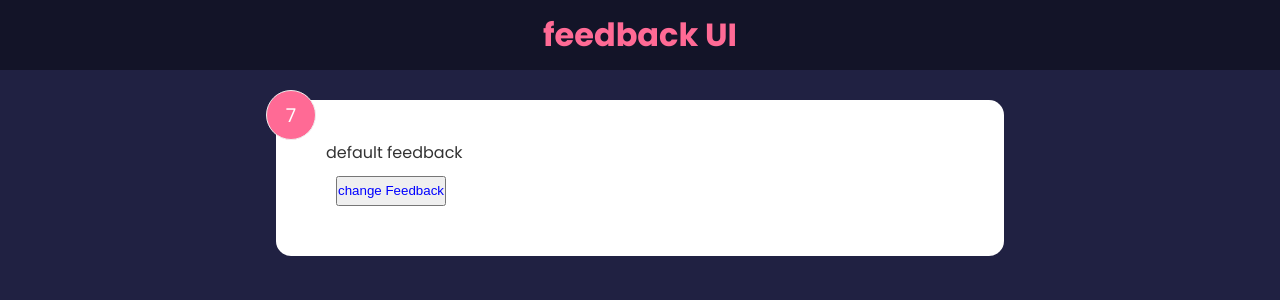
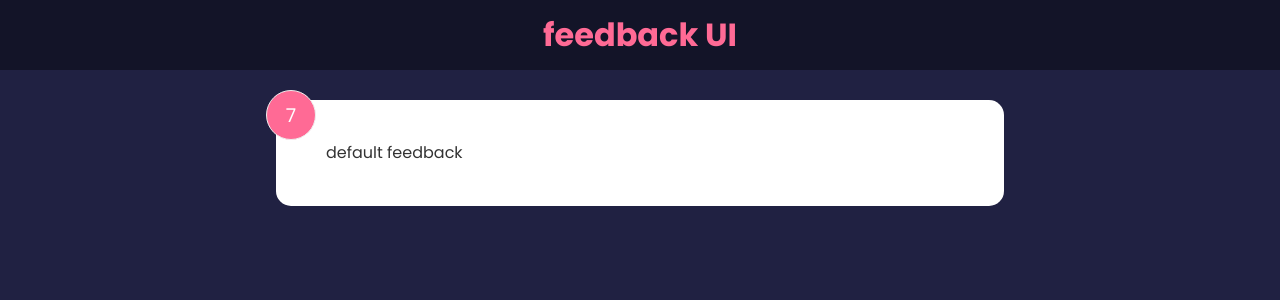
Before and after one commit to jawale204/learn-react, a React (Create React App) app: page / in a window 1280 px wide. Shown: the top 300 px of the page. Built offline with nearby package versions, Linux system fonts and the light colour scheme.

Commit message:
state and hook useState 3-3-1(14)

```diff
--- a/src/components/FeedbackItem.jsx
+++ b/src/components/FeedbackItem.jsx
@@ -3,29 +3,11 @@ import { useState } from "react";
 function FeedbackItem() {
   const [rating, setRating] = useState(7);
   const [text, setText] = useState("default feedback");
-  const handleClick = () => {
-    setRating((prev) => {
-      return prev + 1;
-    });
-    setText((prev) => {
-      return prev + "sing is king";
-    });
-  };
+
   return (
     <div className="card">
       <div className="num-display">{rating}</div>
       <div className="text-display">{text}</div>
-      <button
-        onClick={handleClick}
-        style={{
-          color: "blue",
-          height: 30,
-          maxWidth: 400,
-          margin: 10,
-        }}
-      >
-        change Feedback
-      </button>
     </div>
   );
 }
```
